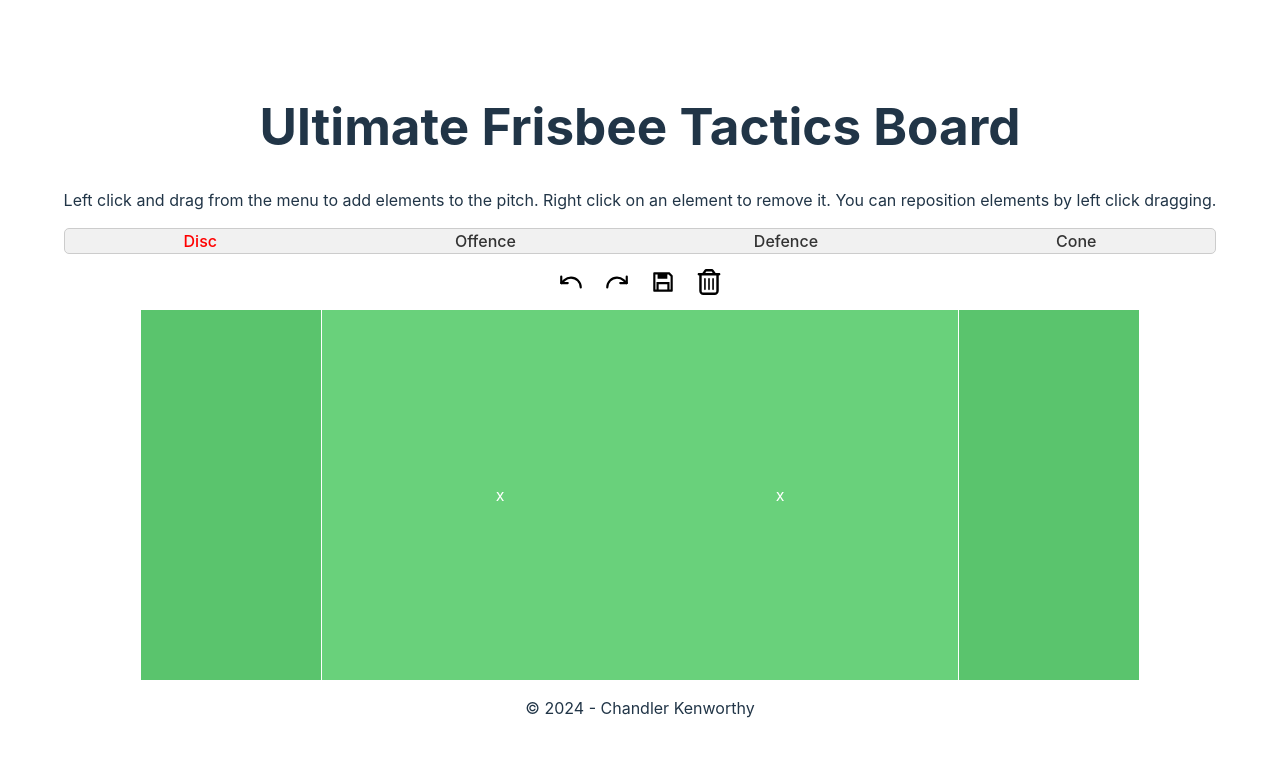
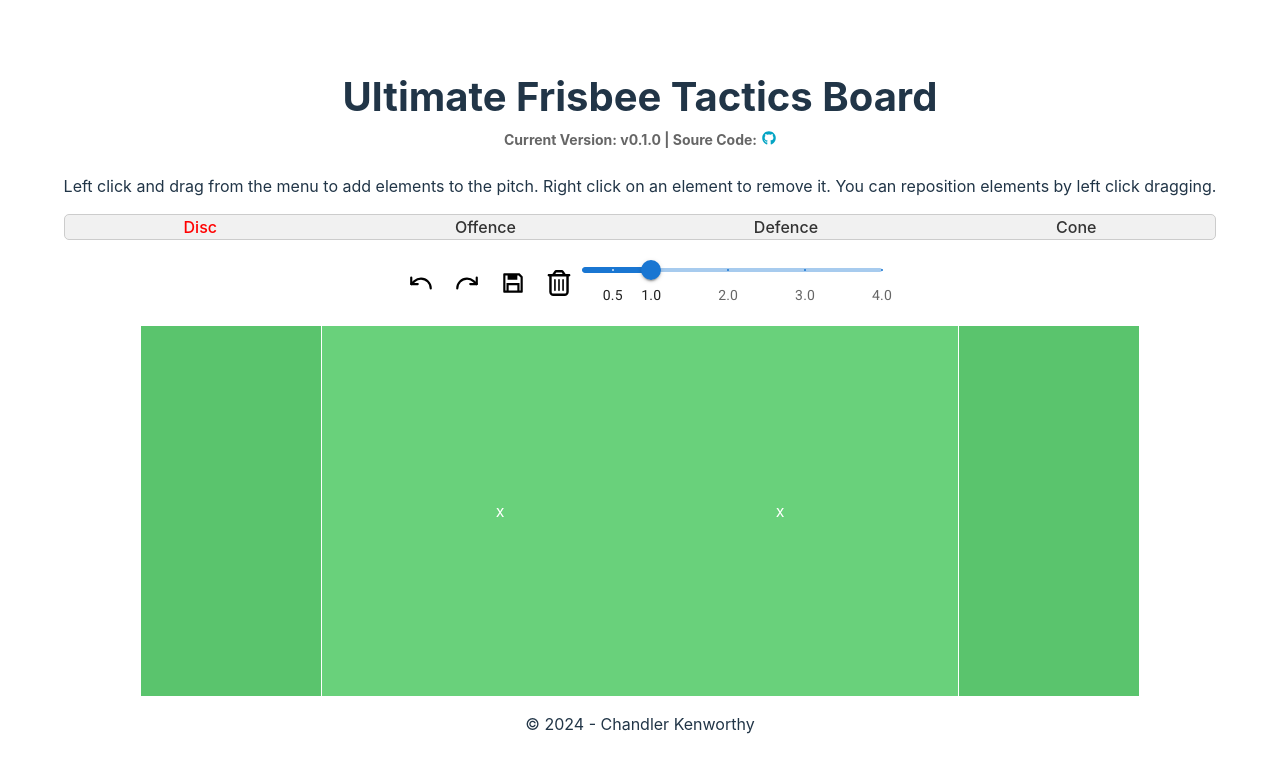
Before and after one commit to ChandlerKenworthy/ultimate-tactics, a React (Vite) app: page / in a window 1280 px wide. Shown: the top 772 px of the page. Built offline with nearby package versions, Linux system fonts and the light colour scheme.

Commit message:
Add scale slider to adjust size of field items to preference

```diff
--- a/package.json
+++ b/package.json
@@ -10,6 +10,10 @@
     "preview": "vite preview"
   },
   "dependencies": {
+    "@emotion/react": "^11.11.4",
+    "@emotion/styled": "^11.11.5",
+    "@fontsource/roboto": "^5.0.13",
+    "@mui/material": "^5.15.17",
     "react": "^18.2.0",
     "react-dom": "^18.2.0",
     "react-icons": "^5.2.1",
--- a/src/App.jsx
+++ b/src/App.jsx
@@ -2,6 +2,11 @@ import CustomHeader from './CustomHeader'
 import Field from './Field'
 import Footer from './Footer'
 import './App.css'
+
+import '@fontsource/roboto/300.css';
+import '@fontsource/roboto/400.css';
+import '@fontsource/roboto/500.css';
+import '@fontsource/roboto/700.css';
 
 function App() {
   return (
--- a/src/CustomHeader.jsx
+++ b/src/CustomHeader.jsx
@@ -1,12 +1,34 @@
-import React from "react";
+import { FaGithub } from "react-icons/fa";
 
 function CustomHeader() {
     return (
         <header>
-            <h1>Ultimate Frisbee Tactics Board</h1>
+            <h1 style={styles.headerText}>Ultimate Frisbee Tactics Board</h1>
+            <h5 style={styles.infoBar}>Current Version: v0.1.0 | Soure Code: <a style={styles.linkStyle} href="https://github.com/ChandlerKenworthy/ultimate-tactics"><FaGithub /></a></h5>
             <p>Left click and drag from the menu to add elements to the pitch. Right click on an element to remove it. You can reposition elements by left click dragging.</p>
         </header>
     )
 }
 
+const styles = {
+    headerText: {
+        fontSize: 40,
+        marginBottom: "10px",
+    },
+
+    infoBar: {
+        display: "flex",
+        justifyContent: "center",
+        alignItems: "center",
+        fontSize: 14,
+        color: "#666",
+        marginTop: 0,
+    },
+
+    linkStyle: {
+        color: "#04a4c4",
+        marginLeft: 5
+    }
+};
+
 export default CustomHeader;
--- a/src/Field.jsx
+++ b/src/Field.jsx
@@ -1,4 +1,4 @@
-import { useState, useEffect } from "react";
+import React, { useState, useEffect } from "react";
 import { v4 as uuidv4 } from "uuid";
 import DraggableItems from "./DraggableItems";
 import Draggable from "./draggables/Draggable";
@@ -7,9 +7,41 @@ import { RiSave3Line } from "react-icons/ri";
 import { FaRegTrashCan } from "react-icons/fa6";
 import IconButton from "./IconButton";
 
+import Box from '@mui/material/Box';
+import Slider from '@mui/material/Slider';
+
 const fieldLength = 1000; // in pixels
+const marks = [
+    {
+        value: 0.5,
+        label: '0.5',
+      },
+    {
+      value: 1,
+      label: '1.0',
+    },
+    {
+      value: 2,
+      label: '2.0',
+    },
+    {
+        value: 3,
+        label: '3.0',
+      },
+    {
+        value: 4,
+        label: '4.0',
+      },
+  ];
+
+function valuetext(value) {
+return `${value}`;
+}
+
+export const ScaleContext = React.createContext(1.0);
 
 function Field() {
+    const [scale, setScale] = useState(1.0);
     const [selectedItem, setSelectedItem] = useState(1); // 1, 2, 3, 4, 5 (correspond to e.g. disc)
     const [fieldItems, setFieldItems] = useState([]);
     const [isDragging, setIsDragging] = useState(false);
@@ -74,13 +106,26 @@ function Field() {
     }
 
     return (
-        <>
+        <ScaleContext.Provider value={{ scale: scale, setScale: setScale }}>
             <DraggableItems selected={selectedItem} setSelectedItem={setSelectedItem} />
             <div style={styles.actionButtonWrapper}>
                 <IconButton onClick={() => {}}><LuUndo /></IconButton>
                 <IconButton onClick={() => {}}><LuRedo /></IconButton>
                 <IconButton onClick={() => {}}><RiSave3Line /></IconButton>
                 <IconButton onClick={() => setFieldItems([])}><FaRegTrashCan /></IconButton>
+                <Box sx={{ width: 300 }}>
+                <Slider
+                    min={0.1}
+                    max={4.0}
+                    aria-label="IconScale"
+                    defaultValue={1}
+                    getAriaValueText={valuetext}
+                    step={0.1}
+                    valueLabelDisplay="auto"
+                    marks={marks}
+                    onChange={(event, value) => setScale(value)}
+                />
+                </Box>
             </div>
             <div className="field" style={styles.field} onClick={addFieldElement}>
                 {fieldItems.map((item) => {
@@ -101,7 +146,7 @@ function Field() {
                 <div className="brickMark" style={{...styles.brickMark, ...styles.brickMarkRight}}>x</div>
                 <div className="endzone" style={{...styles.endzone, ...styles.endZoneRight}}></div>
             </div>
-        </>
+        </ScaleContext.Provider>
     )
 }
 
--- a/src/draggables/Draggable.jsx
+++ b/src/draggables/Draggable.jsx
@@ -1,8 +1,11 @@
-import { useState } from "react";
+import { useState, useContext } from "react";
 import { diameterFromType, colorFromType, draggableItemsList } from "../Constants";
+import { ScaleContext } from "../Field";
 
 function Draggable({id, x0, y0, itemType, removeElementHandler, setIsDragging}) {
-    const diameter = diameterFromType[itemType];
+    const { scale, setScale } = useContext(ScaleContext);
+
+    const diameter = diameterFromType[itemType] * scale;
     const backgroundColor = colorFromType[itemType];
     const [pos, setPos] = useState({x: x0, y: y0});
     const isOfforDef = (itemType === 2 || itemType === 3);
```
Also changed, not shown: 1 other file (tests, documents, lock files or other folders).
